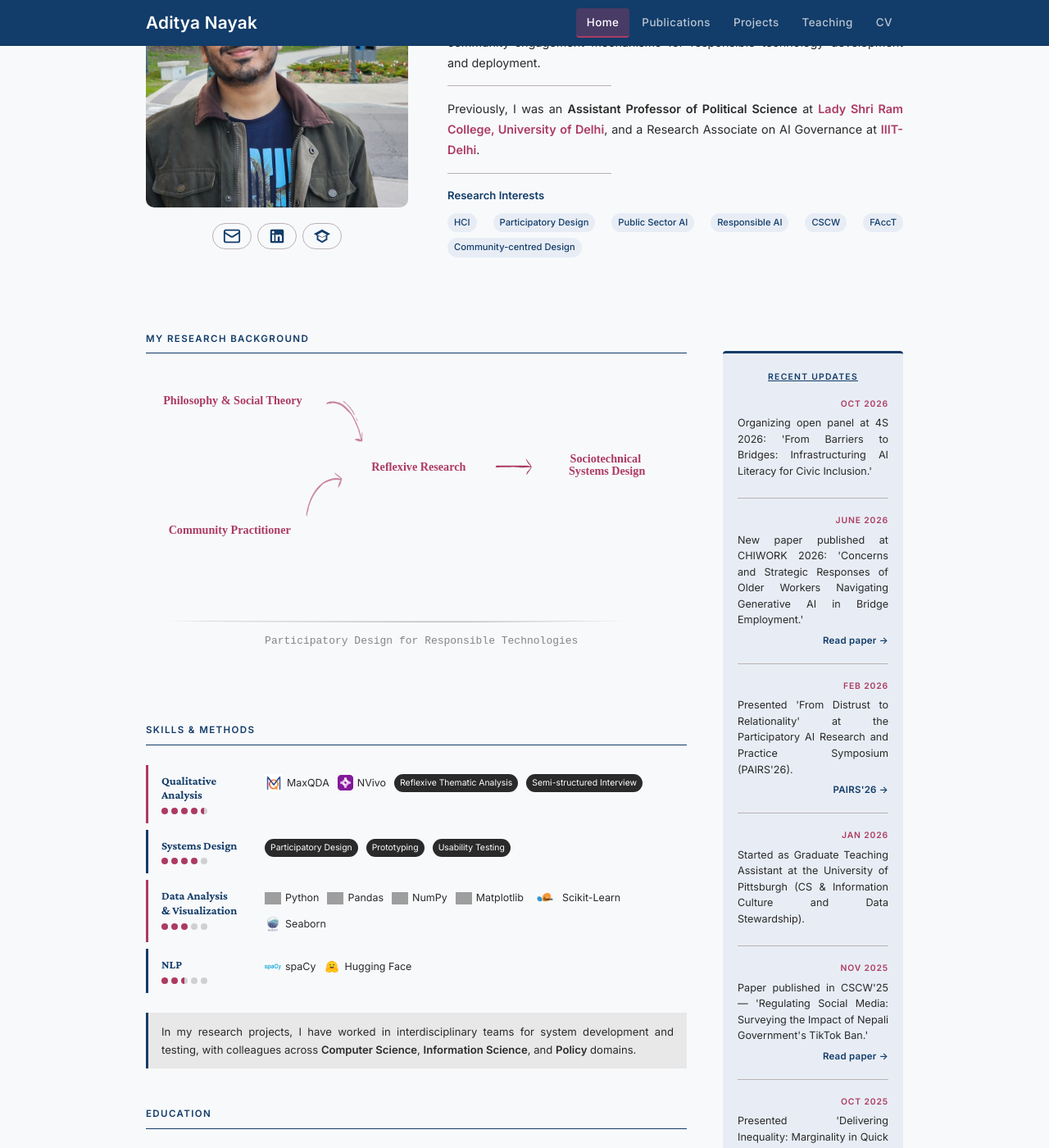
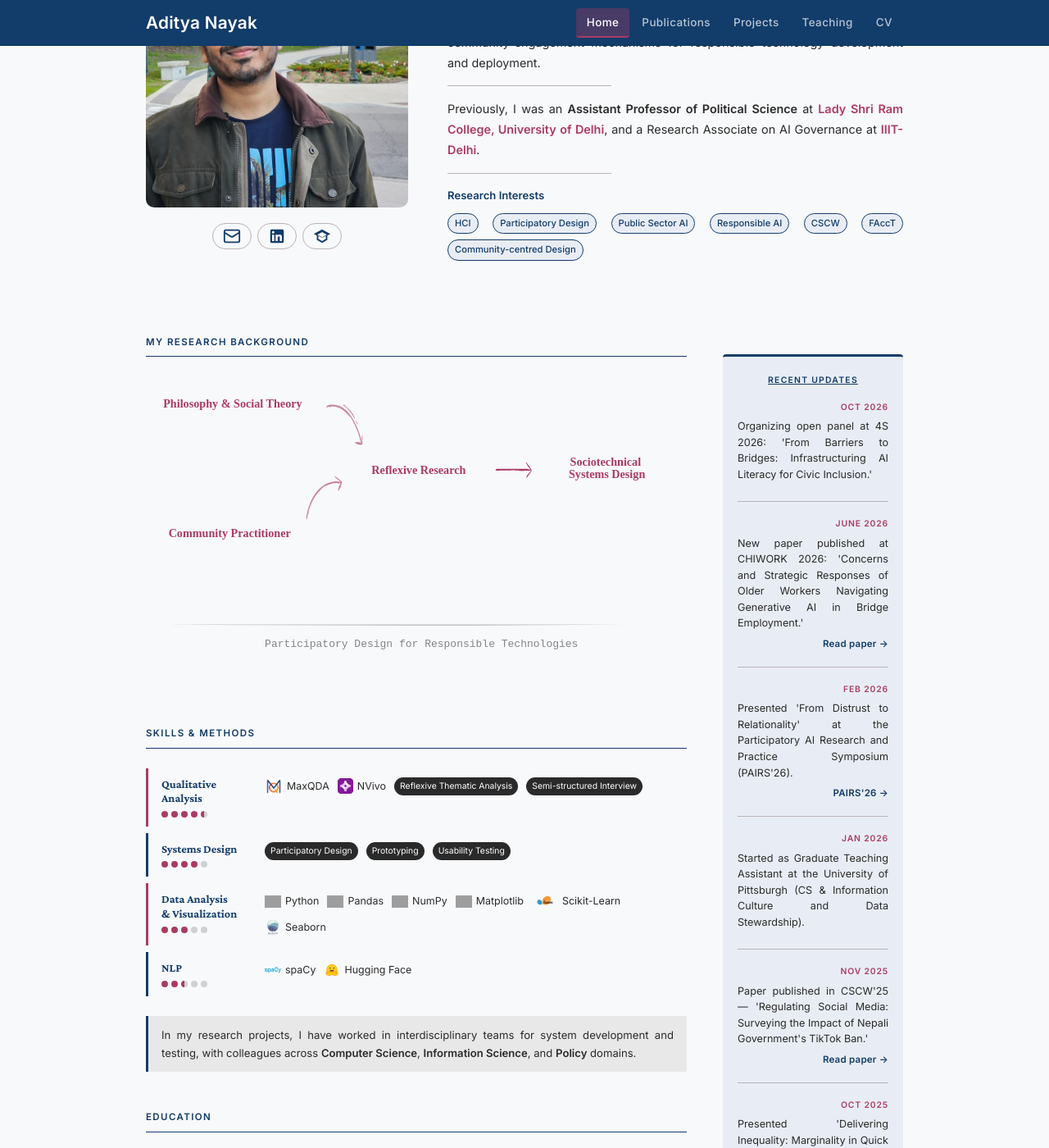
Before and after one commit to adityanayak-info/adityanayak-info.github.io, a Jekyll site: the page built from index.md, in a window 1280 px wide and 1400 px high, scrolled down 281 px. Shown: the whole window at 82% size. Built offline with Jekyll 4.4.1, drawn with Linux system fonts in a browser that asks for light colours; grey boxes are pictures that could not be loaded.

Commit message:
Update style.css

```diff
--- a/assets/css/style.css
+++ b/assets/css/style.css
@@ -582,6 +582,7 @@
   font-weight: 500;
   color: var(--navy);
   background: #e8edf5;
+  border: 1px solid var(--navy);
   padding: 1px 7px;
   border-radius: 12px;
   margin-right: 5px;
@@ -709,6 +710,7 @@
   font-weight: 500;
   color: var(--navy);
   background: #e8edf5;
+  border: 1px solid var(--navy);
   padding: 2px 8px;
   border-radius: 20px;
 }
```
